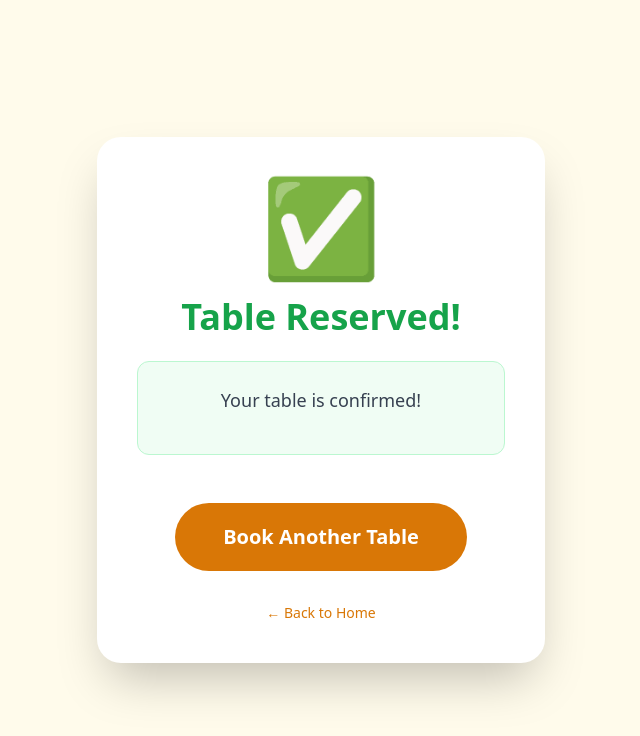
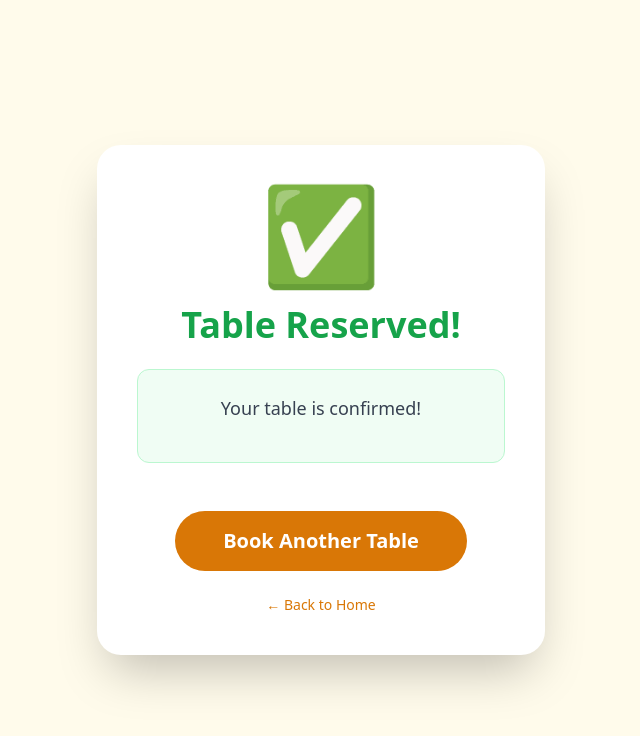
Before and after one commit to dare-web495/zero-queue-id, a FastAPI app: page /success in a window 1280 px wide. Shown: the top 736 px of the page, without its empty margins (319-959 px from the left). Run offline with FastAPI, Linux system fonts and the light colour scheme; some libraries are stand-ins or nearby versions.

Commit message:
Update success.html

```diff
--- a/templates/success.html
+++ b/templates/success.html
@@ -12,32 +12,32 @@
     <div class="restaurant-bg"></div>
   </div>
 
-  <div class="bg-white rounded-3xl shadow-2xl p-10 max-w-md w-full text-center">
-    <div class="text-8xl mb-6">✅</div>
-    <h1 class="text-4xl font-bold text-green-600 mb-6">Table Reserved!</h1>
+  <div class="bg-white rounded-3xl shadow-2xl p-6 sm:p-10 max-w-md w-full mx-auto text-center">
+    <div class="text-6xl sm:text-8xl mb-6">✅</div>
+    <h1 class="text-3xl sm:text-4xl font-bold text-green-600 mb-6">Table Reserved!</h1>
 
     <div class="bg-green-50 border border-green-200 rounded-xl p-6 mb-10">
       <p class="text-lg text-gray-700 mb-4">Your table is confirmed!</p>
       {% if applicant %}
-        <p class="text-xl font-bold text-gray-800 mb-4">
+        <p class="text-lg sm:text-xl font-bold text-gray-800 mb-4">
           Time: {{ applicant.appointment_time }} on {{ applicant.appointment_date }}
         </p>
-        <p class="text-lg font-mono bg-white px-6 py-3 rounded-lg mb-6">
+        <p class="text-base sm:text-lg font-mono bg-white px-4 py-3 rounded-lg mb-6">
           Your Reference: {{ applicant.id }}
         </p>
         <img src="https://api.qrserver.com/v1/create-qr-code/?size=250x250&data={{ applicant.id }}"
-             alt="QR Code" class="mx-auto border-4 border-green-600 rounded-xl">
+             alt="QR Code" class="mx-auto w-48 sm:w-64 border-4 border-green-600 rounded-xl">
       {% endif %}
     </div>
 
-    <!-- Button moved down with extra spacing -->
-    <div class="mt-12">
-      <a href="/" class="inline-block bg-amber-600 hover:bg-amber-700 text-white font-bold text-xl py-5 px-12 rounded-full transition">
+    <!-- Button with responsive spacing -->
+    <div class="mt-10 sm:mt-12">
+      <a href="/" class="inline-block bg-amber-600 hover:bg-amber-700 text-white font-bold text-lg sm:text-xl py-4 px-10 sm:px-12 rounded-full transition">
         Book Another Table
       </a>
     </div>
 
-    <p class="mt-8 text-sm text-gray-500">
+    <p class="mt-6 text-sm text-gray-500">
       <a href="/" class="text-amber-600 hover:underline">← Back to Home</a>
     </p>
   </div>
```
